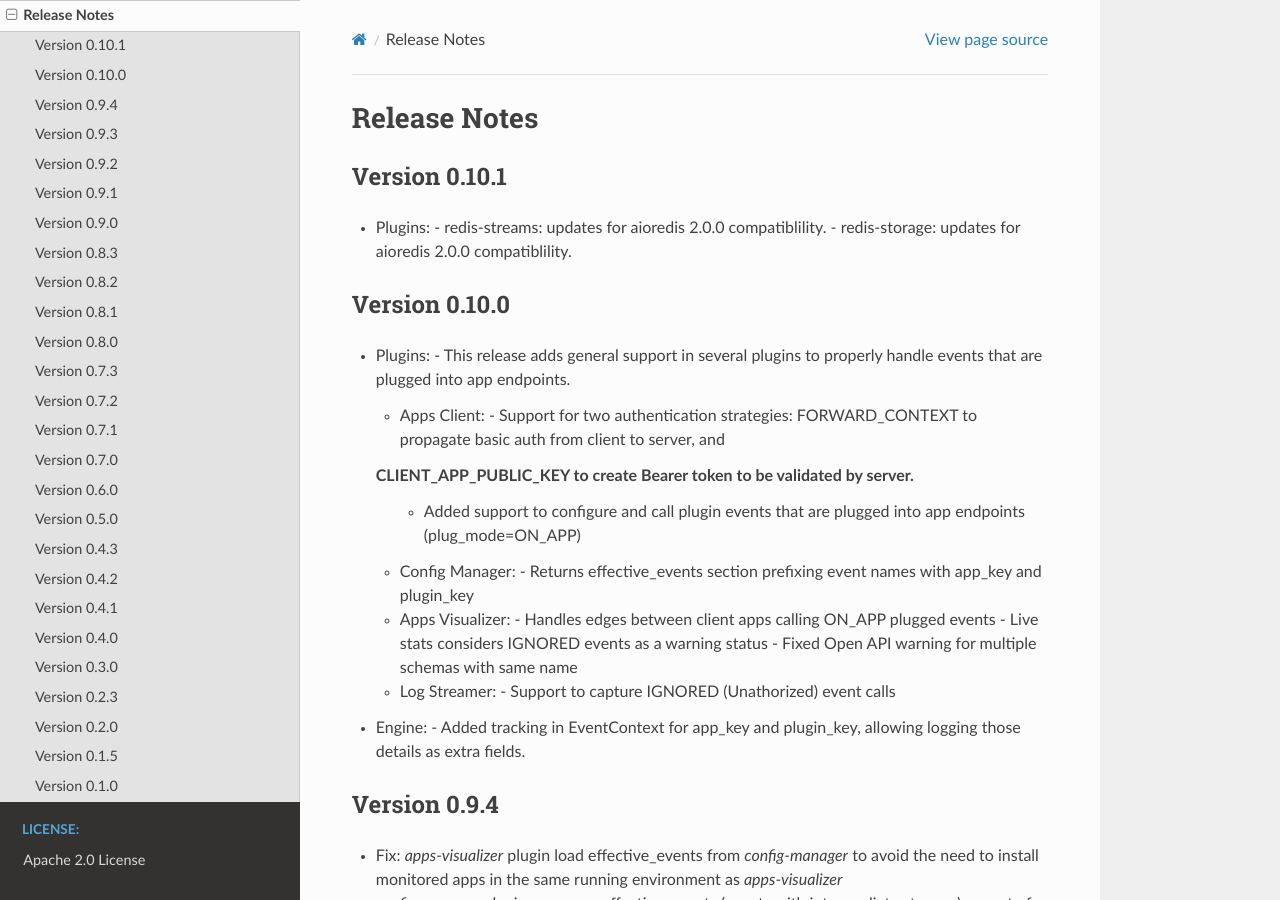
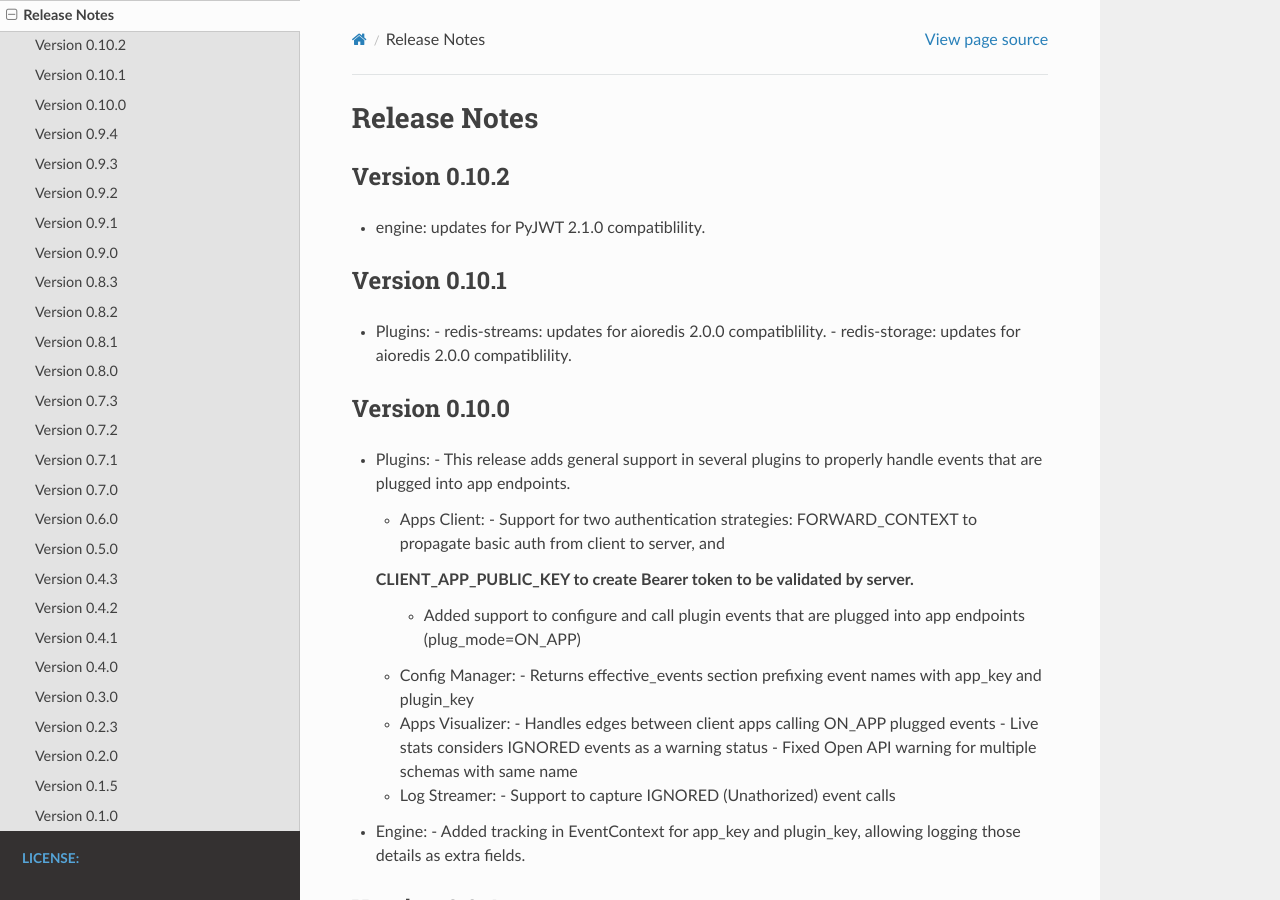
Before and after one commit to hopeit-git/hopeit.engine, a Sphinx documentation site: the page built from docs/source/release-notes.rst, in a window 1280 px wide and 900 px high. Built offline with Sphinx 7.4.7 and the Read the Docs theme 2.0.0, drawn with Linux system fonts in a browser that asks for light colours; pages that are not in the unit, such as notebooks, are missing from menus.

Commit message:
bump version and release notes

```diff
--- a/docs/source/release-notes.rst
+++ b/docs/source/release-notes.rst
@@ -1,5 +1,10 @@
 Release Notes
 =============
+
+
+Version 0.10.2
+______________
+- engine: updates for PyJWT 2.1.0 compatiblility.
 
 
 Version 0.10.1
--- a/engine/src/hopeit/server/version.py
+++ b/engine/src/hopeit/server/version.py
@@ -8,7 +8,7 @@ import os
 import sys
 
 ENGINE_NAME = "hopeit.engine"
-ENGINE_VERSION = "0.10.1"
+ENGINE_VERSION = "0.10.2"
 
 # Major.Minor version to be used in App versions and Api endpoints for Apps/Plugins
 APPS_API_VERSION = '.'.join(ENGINE_VERSION.split('.')[0:2])
```
Also changed, not shown: 6 other files.
